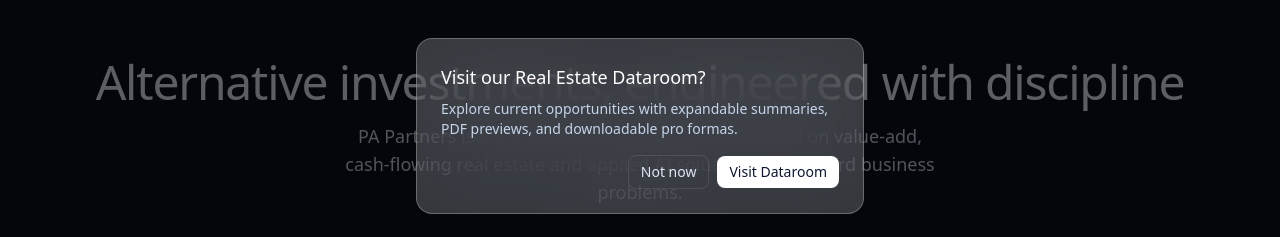
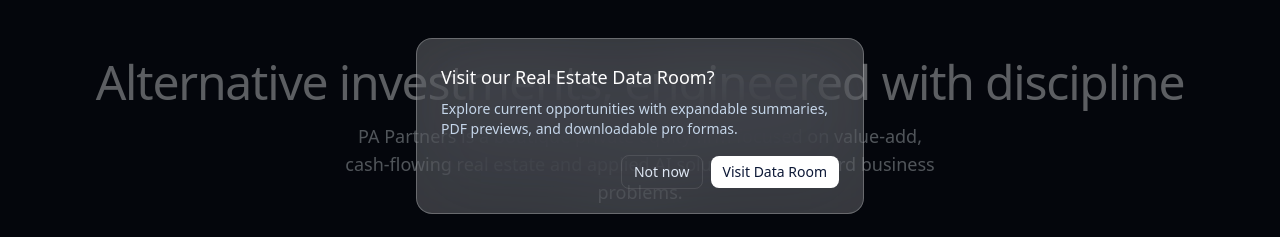
Before and after one commit to papartners25/website, a Next.js app in the folder pa-partners-new/: page / in a window 1280 px wide. Shown: the part 274-511 px from the top of the page. Built offline with nearby package versions, Linux system fonts and the light colour scheme.

Commit message:
Copy edit: change 'Dataroom' to 'Data Room' across UI text; keep route /dataroom

```diff
--- a/pa-partners-new/src/app/(marketing)/about/page.tsx
+++ b/pa-partners-new/src/app/(marketing)/about/page.tsx
@@ -120,7 +120,7 @@ export default function AboutPage() {
             </div>
             <div className="flex items-center gap-3">
               <Link href="/dataroom" className="inline-flex items-center rounded-lg bg-white text-slate-900 px-4 py-2 text-sm font-medium hover:bg-slate-100">
-                View Dataroom
+                View Data Room
               </Link>
               <Link href="/contact" className="inline-flex items-center rounded-lg border border-white/10 px-4 py-2 text-sm text-slate-200 hover:text-white hover:bg-white/5">
                 Contact Us
--- a/pa-partners-new/src/app/(marketing)/real-estate/page.tsx
+++ b/pa-partners-new/src/app/(marketing)/real-estate/page.tsx
@@ -10,7 +10,7 @@ export default function RealEstatePage() {
     <div className="mx-auto max-w-6xl px-4 py-12 md:py-16">
       <div className="surface rounded-xl p-6 md:p-8 text-center shadow-elevated">
         <RedirectNotice
-          message="The Real Estate page is under construction. You’re being redirected to the dataroom."
+          message="The Real Estate page is under construction. You’re being redirected to the data room."
           href="/dataroom"
           delayMs={6000}
         />
--- a/pa-partners-new/src/app/dataroom/page.tsx
+++ b/pa-partners-new/src/app/dataroom/page.tsx
@@ -4,7 +4,7 @@ import { DEALS } from "@/lib/deals";
 import DealCard from "@/components/dataroom/DealCard";
 
 export const metadata = {
-  title: "Real Estate Dataroom",
+  title: "Real Estate Data Room",
   description: "Explore current opportunities with summaries and downloads.",
 };
 
@@ -12,7 +12,7 @@ export default function DataroomPage() {
   return (
     <Section>
       <Container>
-        <h1 className="text-2xl md:text-3xl font-medium text-white">Real Estate Dataroom</h1>
+        <h1 className="text-2xl md:text-3xl font-medium text-white">Real Estate Data Room</h1>
         <p className="mt-2 text-slate-300 max-w-2xl">
           Browse select opportunities. Expand a card to preview the PDF summary and download the pro forma.
         </p>
--- a/pa-partners-new/src/components/common/DataroomPrompt.tsx
+++ b/pa-partners-new/src/components/common/DataroomPrompt.tsx
@@ -6,7 +6,7 @@ export default function DataroomPrompt({ delayMs = 5000 }: { delayMs?: number })
   const [open, setOpen] = useState(false);
 
   useEffect(() => {
-    // Show only once per session and only if user hasn't visited the dataroom
+    // Show only once per session and only if user hasn't visited the data room
     if (typeof window !== "undefined") {
       const dismissed = sessionStorage.getItem("dataroomPromptDismissed") === "1";
       const visited = sessionStorage.getItem("dataroomVisited") === "1";
@@ -22,7 +22,7 @@ export default function DataroomPrompt({ delayMs = 5000 }: { delayMs?: number })
     <div className="fixed inset-0 z-50 flex items-center justify-center px-4">
       <button aria-label="Close modal overlay" className="absolute inset-0 bg-black/60" onClick={() => setOpen(false)} />
       <div className="relative z-10 w-full max-w-md rounded-2xl p-6 shadow-card bg-white/20 border border-white/25 backdrop-blur-2xl saturate-150">
-        <h3 className="text-lg font-medium text-white">Visit our Real Estate Dataroom?</h3>
+        <h3 className="text-lg font-medium text-white">Visit our Real Estate Data Room?</h3>
         <p className="mt-2 text-sm text-slate-300">
           Explore current opportunities with expandable summaries, PDF previews, and downloadable pro formas.
         </p>
@@ -44,7 +44,7 @@ export default function DataroomPrompt({ delayMs = 5000 }: { delayMs?: number })
               setOpen(false);
             }}
           >
-            Visit Dataroom
+            Visit Data Room
           </Link>
         </div>
       </div>
```
